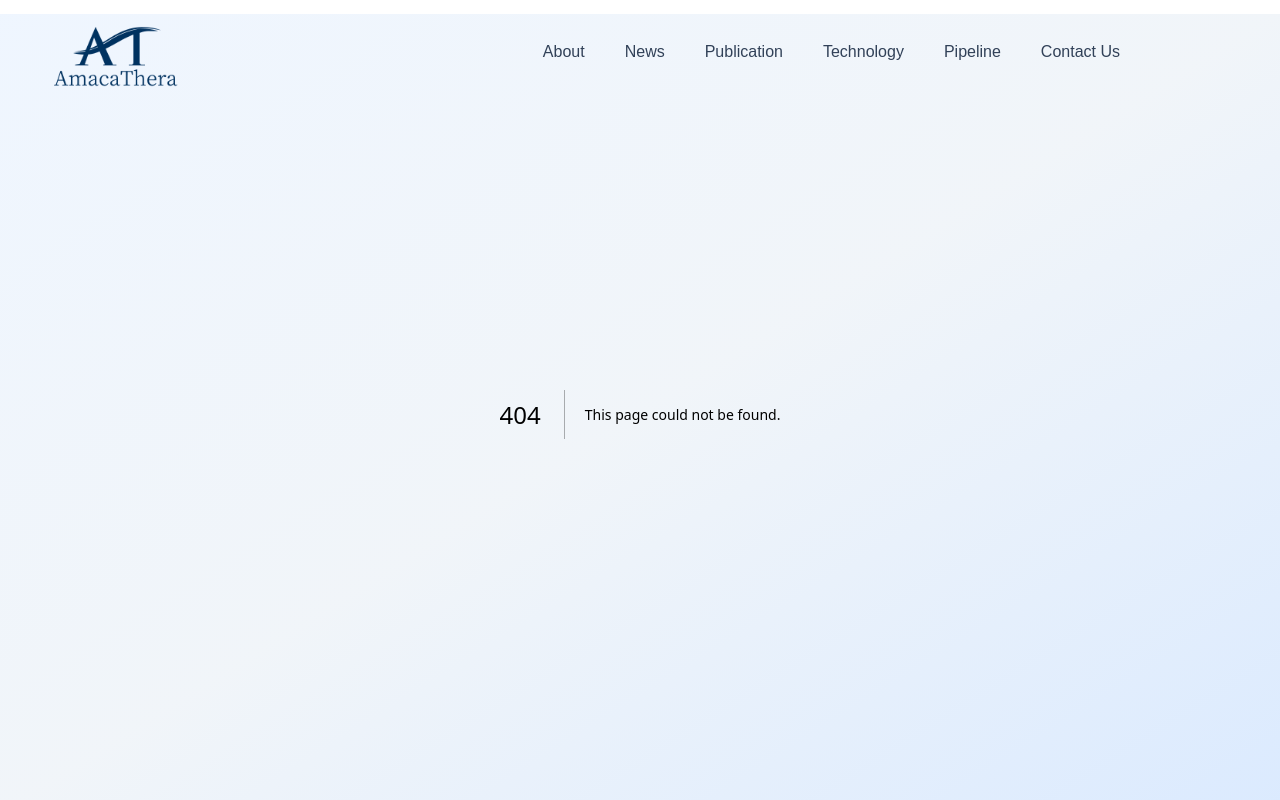
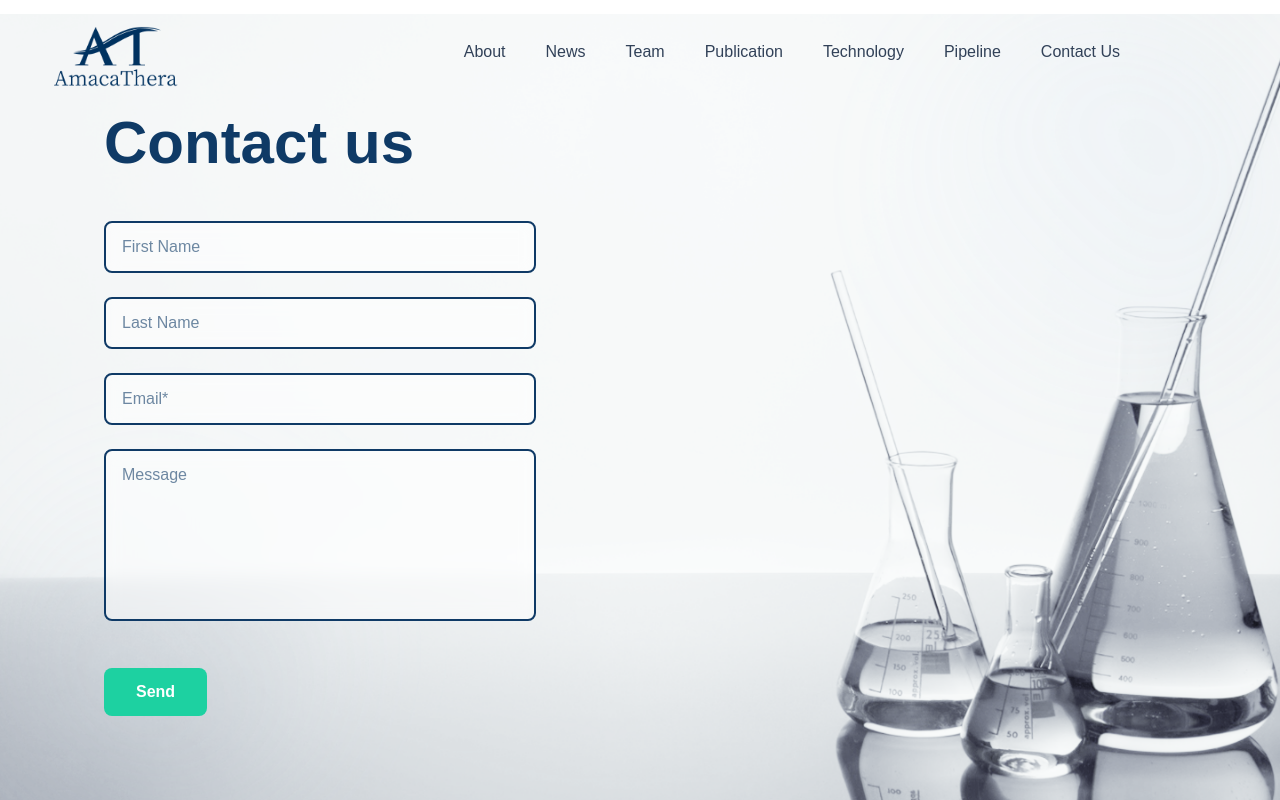
Before and after one commit to sharonatikin/amacathera, a Next.js app: page /contact-us in a window 1280 px wide. Before the commit this address had no page. Shown: the top 800 px of the page. Built offline with nearby package versions, Linux system fonts and the light colour scheme.

Commit message:
6/11/25.2

```diff
--- /dev/null
+++ b/src/app/contact-us/page.tsx
@@ -0,0 +1,120 @@
+'use client';
+import { useState } from 'react';
+
+export default function ContactUsSection() {
+  const [formData, setFormData] = useState({
+    firstName: '',
+    lastName: '',
+    email: '',
+    message: ''
+  });
+
+  const handleChange = (e: React.ChangeEvent<HTMLInputElement | HTMLTextAreaElement>) => {
+    const { name, value } = e.target;
+    setFormData(prev => ({
+      ...prev,
+      [name]: value
+    }));
+  };
+
+  const handleSubmit = (e: React.FormEvent) => {
+    e.preventDefault();
+    console.log('Form submitted:', formData);
+    // Reset form
+    setFormData({ firstName: '', lastName: '', email: '', message: '' });
+  };
+
+  return (
+    <div
+      className="relative w-full h-full bg-cover bg-center bg-no-repeat"
+      style={{
+        backgroundImage: 'url("/images/contact-bg.png")',
+      }}
+    >
+
+      {/* Left side - Contact Form */}
+      <div className="relative z-10 w-full lg:w-1/2 min-h-screen flex flex-col justify-center px-10 lg:px-26 py-20">
+        <div className="max-w-md">
+          {/* Title */}
+          <h1 className="text-5xl lg:text-6xl font-bold text-[#0f3a66] mb-12">
+            Contact us
+          </h1>
+
+          {/* Form */}
+          <form onSubmit={handleSubmit} className="space-y-6">
+            {/* First Name */}
+            <div>
+              <input
+                type="text"
+                name="firstName"
+                placeholder="First Name"
+                value={formData.firstName}
+                onChange={handleChange}
+                className="w-full px-4 py-3 border-2 border-[#0f3a66] rounded-lg text-[#0f3a66] placeholder-[#0f3a66]/60 focus:outline-none focus:border-[#1a4f7f] bg-white/50 backdrop-blur-sm transition-colors"
+                required
+              />
+            </div>
+
+            {/* Last Name */}
+            <div>
+              <input
+                type="text"
+                name="lastName"
+                placeholder="Last Name"
+                value={formData.lastName}
+                onChange={handleChange}
+                className="w-full px-4 py-3 border-2 border-[#0f3a66] rounded-lg text-[#0f3a66] placeholder-[#0f3a66]/60 focus:outline-none focus:border-[#1a4f7f] bg-white/50 backdrop-blur-sm transition-colors"
+                required
+              />
+            </div>
+
+            {/* Email */}
+            <div>
+              <input
+                type="email"
+                name="email"
+                placeholder="Email*"
+                value={formData.email}
+                onChange={handleChange}
+                className="w-full px-4 py-3 border-2 border-[#0f3a66] rounded-lg text-[#0f3a66] placeholder-[#0f3a66]/60 focus:outline-none focus:border-[#1a4f7f] bg-white/50 backdrop-blur-sm transition-colors"
+                required
+              />
+            </div>
+
+            {/* Message */}
+            <div>
+              <textarea
+                name="message"
+                placeholder="Message"
+                value={formData.message}
+                onChange={handleChange}
+                rows={6}
+                className="w-full px-4 py-3 border-2 border-[#0f3a66] rounded-lg text-[#0f3a66] placeholder-[#0f3a66]/60 focus:outline-none focus:border-[#1a4f7f] bg-white/50 backdrop-blur-sm transition-colors resize-none"
+                required
+              />
+            </div>
+
+            {/* Submit Button */}
+            <div className="pt-4">
+              <button
+                type="submit"
+                className="bg-[#1dd1a1] hover:bg-[#10ac84] text-white px-8 py-3 rounded-lg font-semibold transition-colors duration-300 text-base"
+              >
+                Send
+              </button>
+            </div>
+          </form>
+        </div>
+      </div>
+
+      {/* Decorative background elements */}
+      <div className="absolute inset-0 pointer-events-none overflow-hidden">
+        {/* Top right glow */}
+        <div className="absolute top-0 right-0 w-96 h-96 bg-gradient-to-bl from-blue-200 to-transparent opacity-10 rounded-full blur-3xl"></div>
+
+        {/* Bottom left glow */}
+        <div className="absolute bottom-0 left-0 w-96 h-96 bg-gradient-to-tr from-blue-100 to-transparent opacity-10 rounded-full blur-3xl"></div>
+      </div>
+    </div>
+  );
+}
--- a/src/components/Heading.tsx
+++ b/src/components/Heading.tsx
@@ -13,7 +13,7 @@ import Link from "next/link";
       />
 
       <div className="flex gap-10 items-center">
-        {["About", "News", "Publication", "Technology", "Pipeline", "Contact Us"].map(
+        {["About", "News", "Team", "Publication", "Technology", "Pipeline", "Contact Us"].map(
           (item) => (
             <Link
               href={item === "Home" ? "/" : `/${item.toLowerCase().replace(/\s+/g, '-')}`}
--- a/src/components/Pipeline.tsx
+++ b/src/components/Pipeline.tsx
@@ -1,70 +1,114 @@
 'use client';
-import { ArrowRight, Check } from 'lucide-react';
-import { useState } from 'react';
+import { pipelineData } from '@/const/pipeling';
+import { ArrowRight, Check, ArrowLeft } from 'lucide-react';
+import { useState, useEffect, useRef } from 'react';
+import gsap from 'gsap';
 
 export default function Pipeline() {
-  const [activeSlide, setActiveSlide] = useState(3);
-
-  const pipelineData = [
-    {
-      id: 1,
-      product: "Pain (Post-Operative) / Fixed Dose",
-      description: "Pre-filled syringe of local anesthetic formulation for sustained post-surgical pain relief",
-      discovery: true,
-      preClinical: false,
-      phase1: false
-    },
-    {
-      id: 2,
-      product: "Pain (Post-Operative) / Fixed Dose",
-      description: "Pre-filled syringe of local anesthetic formulation for sustained post-surgical pain relief",
-      discovery: false,
-      preClinical: true,
-      phase1: false
-    },
-    {
-      id: 3,
-      product: "Pain (Post-Operative) / Fixed Dose",
-      description: "Pre-filled syringe of local anesthetic formulation for sustained post-surgical pain relief",
-      discovery: true,
-      preClinical: false,
-      phase1: false
-    },
-    {
-      id: 4,
-      product: "Pain (Post-Operative) / Fixed Dose",
-      description: "Pre-filled syringe of local anesthetic formulation for sustained post-surgical pain relief",
-      discovery: true,
-      preClinical: false,
-      phase1: false
-    },
-    {
-      id: 5,
-      product: "Pain (Post-Operative) / Fixed Dose",
-      description: "Pre-filled syringe of local anesthetic formulation for sustained post-surgical pain relief",
-      discovery: false,
-      preClinical: false,
-      phase1: true
-    },
-    {
-      id: 6,
-      product: "Pain (Post-Operative) / Fixed Dose",
-      description: "Pre-filled syringe of local anesthetic formulation for sustained post-surgical pain relief",
-      discovery: true,
-      preClinical: false,
-      phase1: false
-    },
-    {
-      id: 7,
-      product: "Pain (Post-Operative) / Fixed Dose",
-      description: "Pre-filled syringe of local anesthetic formulation for sustained post-surgical pain relief",
-      discovery: false,
-      preClinical: true,
-      phase1: false
-    }
-  ];
+  const [activeSlide, setActiveSlide] = useState(0);
+  const contentRef = useRef<HTMLDivElement>(null);
+  const isAnimatingRef = useRef(false);
+  const autoPlayRef = useRef<NodeJS.Timeout | null>(null);
 
   const currentItem = pipelineData[activeSlide];
+
+  // Auto-play carousel
+  useEffect(() => {
+    autoPlayRef.current = setInterval(() => {
+      goToNextSlide();
+    }, 5000);
+
+    return () => {
+      if (autoPlayRef.current) {
+        clearInterval(autoPlayRef.current);
+      }
+    };
+  }, [activeSlide]);
+
+  const animateSlide = (direction: 'next' | 'prev') => {
+    if (isAnimatingRef.current) return;
+
+    isAnimatingRef.current = true;
+    const nextSlide = direction === 'next'
+      ? (activeSlide + 1) % pipelineData.length
+      : (activeSlide - 1 + pipelineData.length) % pipelineData.length;
+
+    // Animate out current content
+    gsap.to(contentRef.current, {
+      x: direction === 'next' ? -100 : 100,
+      opacity: 0,
+      duration: 0.3,
+      ease: 'power2.in',
+      onComplete: () => {
+        setActiveSlide(nextSlide);
+
+        // Reset position off-screen (opposite side of exit)
+        gsap.set(contentRef.current, {
+          x: direction === 'next' ? 100 : -100,
+          opacity: 0,
+        });
+
+        // Animate in new content
+        gsap.to(contentRef.current, {
+          x: 0,
+          opacity: 1,
+          duration: 0.5,
+          ease: 'power2.out',
+          onComplete: () => {
+            isAnimatingRef.current = false;
+          }
+        });
+      }
+    });
+  };
+
+  const goToNextSlide = () => {
+    animateSlide('next');
+  };
+
+  const goToPrevSlide = () => {
+    animateSlide('prev');
+  };
+
+  const goToSlide = (index: number) => {
+    if (isAnimatingRef.current || index === activeSlide) return;
+
+    if (autoPlayRef.current) {
+      clearInterval(autoPlayRef.current);
+    }
+
+    const direction = index > activeSlide ? 'next' : 'prev';
+    isAnimatingRef.current = true;
+
+    gsap.to(contentRef.current, {
+      x: direction === 'next' ? -100 : 100,
+      opacity: 0,
+      duration: 0.5,
+      ease: 'power2.in',
+      onComplete: () => {
+        setActiveSlide(index);
+
+        gsap.set(contentRef.current, {
+          x: direction === 'next' ? 100 : -100,
+          opacity: 0,
+        });
+
+        gsap.to(contentRef.current, {
+          x: 0,
+          opacity: 1,
+          duration: 0.5,
+          ease: 'power2.out',
+          onComplete: () => {
+            isAnimatingRef.current = false;
+
+            autoPlayRef.current = setInterval(() => {
+              goToNextSlide();
+            }, 5000);
+          }
+        });
+      }
+    });
+  };
 
   return (
     <div className="min-h-screen w-full bg-gradient-to-br from-slate-100 via-blue-50 to-slate-200 relative overflow-hidden">
@@ -79,9 +123,7 @@ export default function Pipeline() {
       />
 
       {/* Content */}
-      <div className="relative z-10 px-8 lg:px-16 py-16  right-20">
-
-
+      <div className="relative z-10 px-8 lg:px-16 py-16 right-20">
         {/* Pipeline Title */}
         <div className="max-w-7xl mx-auto mb-12">
           <h1 className="text-6xl lg:text-7xl font-bold text-[#2d5a7f]">
@@ -89,8 +131,23 @@ export default function Pipeline() {
           </h1>
         </div>
 
-        {/* Pipeline Table */}
-        <div className="max-w-5xl mx-auto mb-16 ">
+        {/* Pipeline Table with Navigation */}
+        <div className="flex items-center w-full mb-16">
+          {/* Left Arrow */}
+          {/* <div>
+            <button onClick={goToPrevSlide}>
+              <ArrowLeft
+                className="w-8 h-8 text-[#2d5a7f] hover:text-[#1e3a5f] cursor-pointer"
+              />
+            </button>
+          </div> */}
+
+          {/* Animated Content */}
+          <div
+            ref={contentRef}
+            className="flex-1"
+          >
+            <div className="max-w-5xl mx-auto">
               <div className="bg-white rounded-3xl shadow-2xl overflow-hidden">
                 {/* Table Header */}
                 <div className="grid grid-cols-4 bg-[#003d6b] text-white">
@@ -112,9 +169,12 @@ export default function Pipeline() {
                 <div className="grid grid-cols-4 border-t border-gray-200">
                   {/* Product Info */}
                   <div className="px-8 py-8 border-r border-gray-200">
+                    <div className=''>
                       <h3 className="text-xl font-bold text-[#1e3a5f] mb-3">
                         {currentItem.product}
+                        <span className='text-[#1e3a5f] ml-1 font-extralight text-xs'>/{currentItem.type}</span>
                       </h3>
+                    </div>
                     <p className="text-[#1e3a5f] text-sm leading-relaxed">
                       {currentItem.description}
                     </p>
@@ -149,13 +209,24 @@ export default function Pipeline() {
                 </div>
               </div>
             </div>
+          </div>
+
+          {/* Right Arrow */}
+          {/* <div>
+            <button onClick={goToNextSlide}>
+              <ArrowRight
+                className="w-8 h-8 text-[#2d5a7f] hover:text-[#1e3a5f] cursor-pointer"
+              />
+            </button>
+          </div> */}
+        </div>
 
         {/* Pagination Dots */}
         <div className="flex items-center justify-center gap-3">
           {pipelineData.map((_, index) => (
             <button
               key={index}
-              onClick={() => setActiveSlide(index)}
+              onClick={() => goToSlide(index)}
               className={`h-2 rounded-full transition-all duration-300 ${
                 index === activeSlide
                   ? 'bg-[#003d6b] w-12'
--- a/src/components/ui/TeamCard.tsx
+++ b/src/components/ui/TeamCard.tsx
@@ -4,7 +4,7 @@ import React from 'react'
 
 const TeamCard = ({ member }:{member:{image:string,name:string,title:string,description:string,url:string}}) => {
   return (
-    <Link href={`/our-team/${member.url}`}  className="flex flex-col">
+    <Link href={`/team/${member.url}`}  className="flex flex-col">
       {/* Card Container */}
       <div className=" overflow-hidden flex flex-col items-center  flex-grow">
         {/* Image */}
--- /dev/null
+++ b/src/const/pipeling.ts
@@ -0,0 +1,58 @@
+export const pipelineData = [
+    {
+      product: "Pain (Post-Operative)",
+      type: "Fixed Dose",
+      description: "Pre-filled syringe of local anesthetic formulation for sustained post-surgical pain relief",
+      discovery:true,
+      preClinical:true,
+      phase1:true,
+    },
+    {
+      product: "Oncology (solid tumours)",
+      type: "Fixed Dose",
+      description: "Pre-filled syringe of anti-neoplastic agent for local management of solid tumours with reduced systemic toxicity",
+      discovery:true,
+      preClinical:false,
+      phase1:false,
+    },
+    {
+      product: "Anti-Infectives (surgical)",
+      type: "Fixed Dose",
+      description: "Pre-filled syringe of antibiotics for prophylaxis and local management of surgical site infections",
+      discovery:true,
+      preClinical:false,
+      phase1:false,
+    },
+    {
+      product: "Other (incl. Derm)",
+      type: "Fixed Dose",
+      description: "",
+      discovery:true,
+      preClinical:false,
+      phase1:false,
+    },
+    {
+      product: "Oncology (solid tumours)",
+      type: "Fixed Dose Combo",
+      description: "Local delivery of multimodal synergistic small molecule and/or monoclonal antibody combinations for solid tumour management with reduced systemic toxicity",
+      discovery:true,
+      preClinical:false,
+      phase1:false,
+    },
+    {
+      product: "Anti-Infectives (surgical)",
+      type: "Fixed Dose Combo",
+      description: "Pre-filled syringe of synergistic antibiotic combinations for prophylaxis and local management of surgical site infections",
+      discovery:true,
+      preClinical:false,
+      phase1:false,
+    },
+    {
+      product: "Oncology (solid tumours)",
+      type: "Smart Materials",
+      description: "Locally activated biologic therapy for improved efficacy and reduced systemic toxicity",
+      discovery:true,
+      preClinical:false,
+      phase1:false,
+    },
+  ]
```
Also changed, not shown: public/images/contact-bg.png (added), src/app/team/[id]/page.tsx (renamed from src/app/our-team/[id]/page.tsx), src/app/team/page.tsx (renamed from src/app/our-team/page.tsx). Lines whose indentation alone changed are shown as unchanged.
